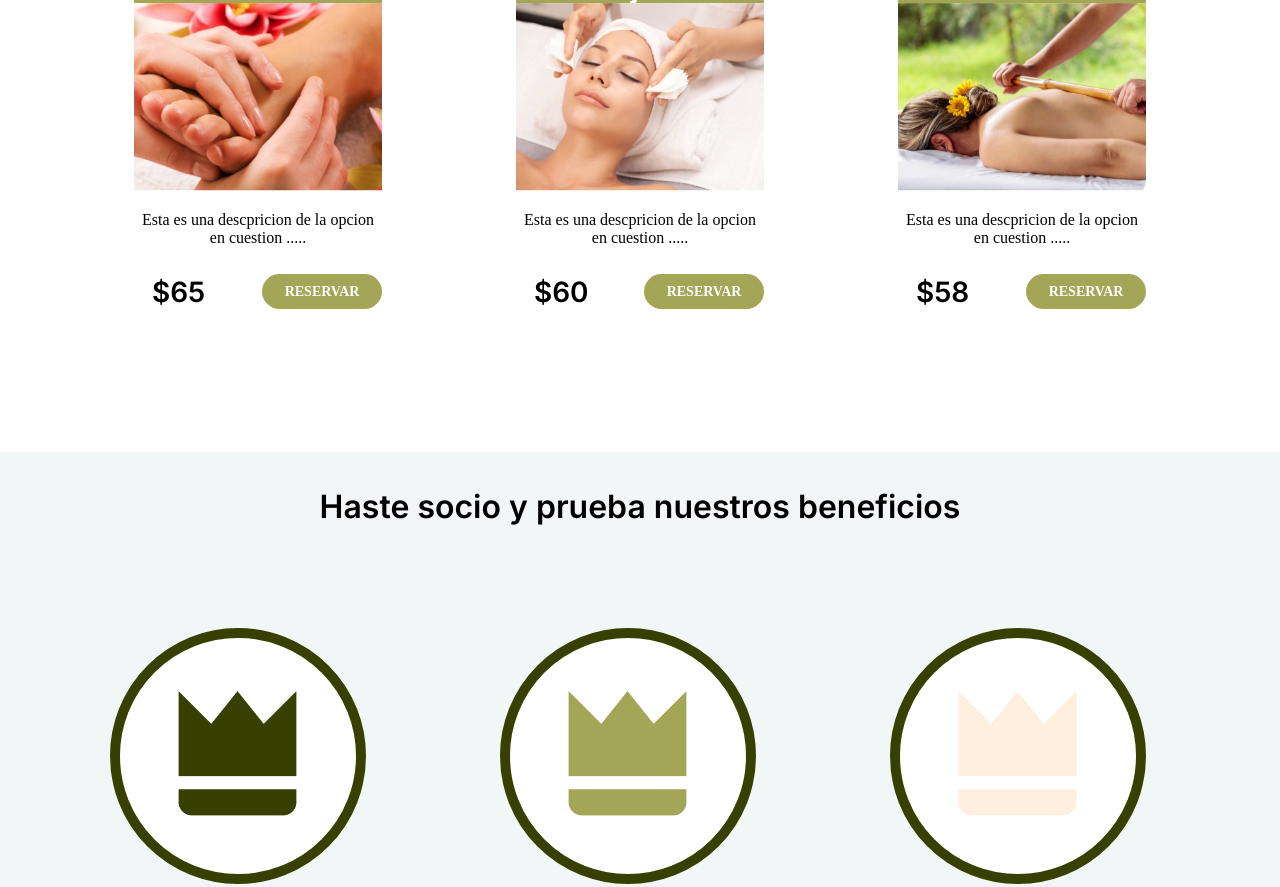
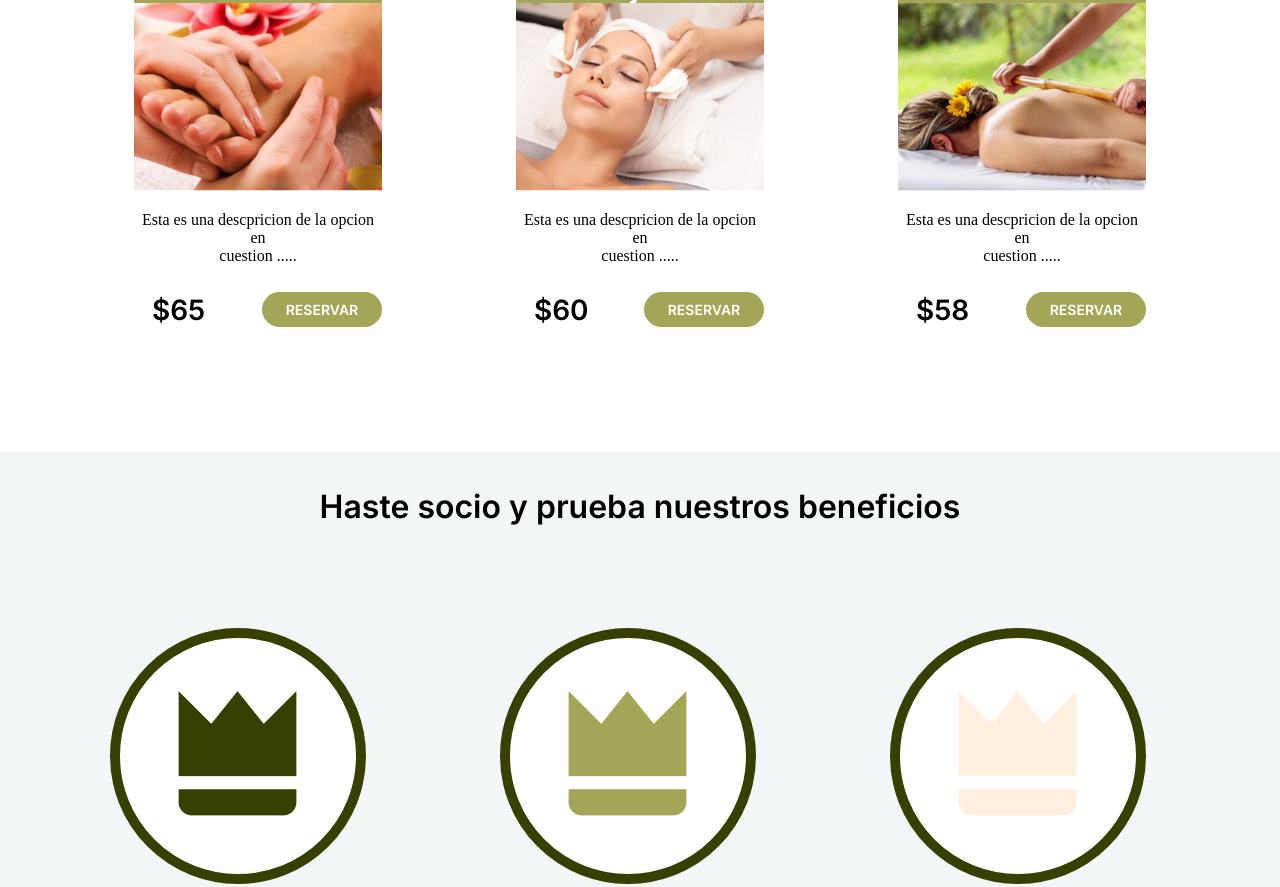
Before and after one commit to K3v1n17/K3v1n17.github.io, a plain HTML site: page index.html in a window 1280 px wide. Shown: the part 995-1882 px from the top of the page. Drawn offline with Linux system fonts and the light colour scheme; a web font is replaced by a local one.

Commit message:
Update index.html

```diff
--- a/index.html
+++ b/index.html
@@ -232,6 +232,7 @@
         .tamaño {
 
             font-size: 14px;
+            font-family: 'Inter', sans-serif;
             /* Tamaño de fuente más pequeño */
             font-weight: bold;
             /* Texto en negrita */
@@ -376,7 +377,7 @@
                 <div class="imagen-superheroe">
                     <img src="./imagenes/pies.png" alt="">
                 </div>
-                <p style="margin-bottom: 0px;"> Esta es una descpricion de la opcion en cuestion .....</p>
+                <p style="margin-bottom: 0px;"> Esta es una descpricion de la opcion en  <br> cuestion .....</p>
                 <div class="center">
                     <p style="font-family: 'Inter', sans-serif; font-weight: 600;"> $65</p>
                     <div class="add-button">
@@ -393,7 +394,7 @@
                 <div class="imagen-superheroe">
                     <img src="./imagenes/relajante.png" alt="">
                 </div>
-                <p style="margin-bottom: 0px;"> Esta es una descpricion de la opcion en cuestion .....</p>
+                <p style="margin-bottom: 0px;"> Esta es una descpricion de la opcion en  <br> cuestion .....</p>
 
                 <div class="center">
                     <p style="     font-family: 'Inter', sans-serif; font-weight: 600;">$60</p>
@@ -411,7 +412,7 @@
                 <div class="imagen-superheroe">
                     <img src="./imagenes/bambu.png" alt="">
                 </div>
-                <p style="margin-bottom: 0px;"> Esta es una descpricion de la opcion en cuestion .....</p>
+                <p style="margin-bottom: 0px;"> Esta es una descpricion de la opcion en <br> cuestion .....</p>
                 <div class="center">
                     <p style=" font-family: 'Inter', sans-serif; font-weight: 600; ">$58</p>
                     <div class="add-button">
```
